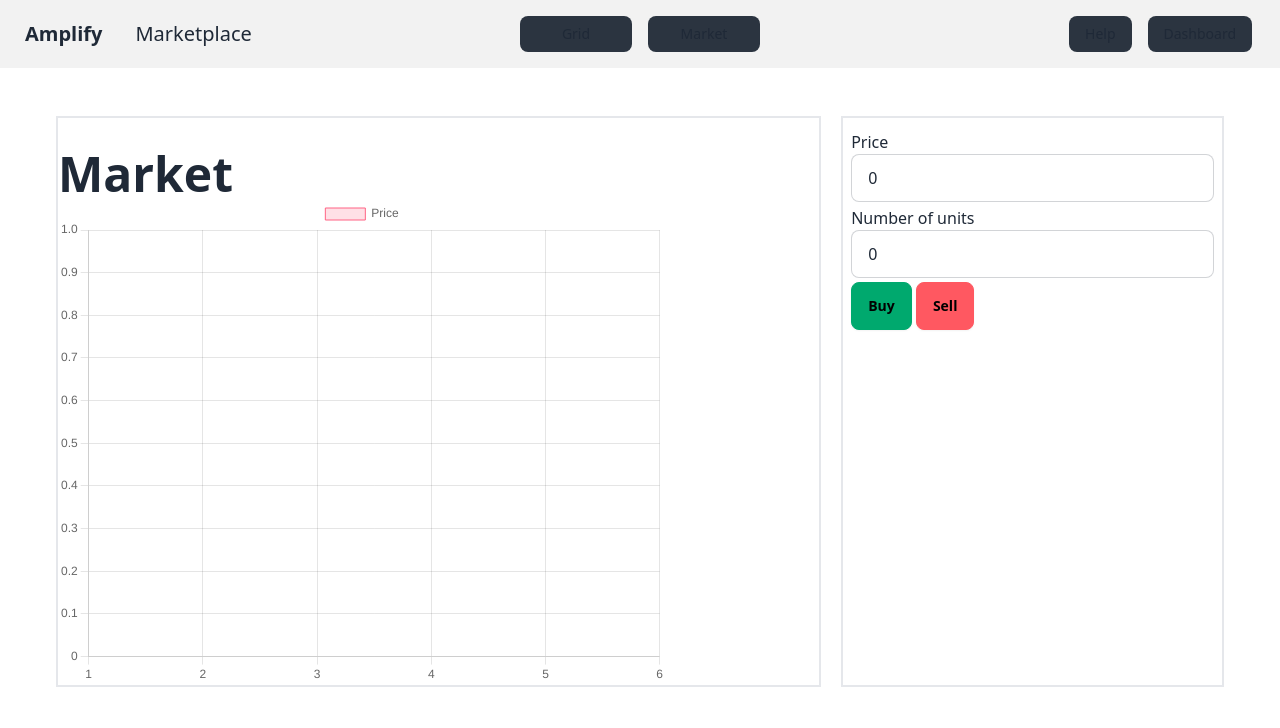
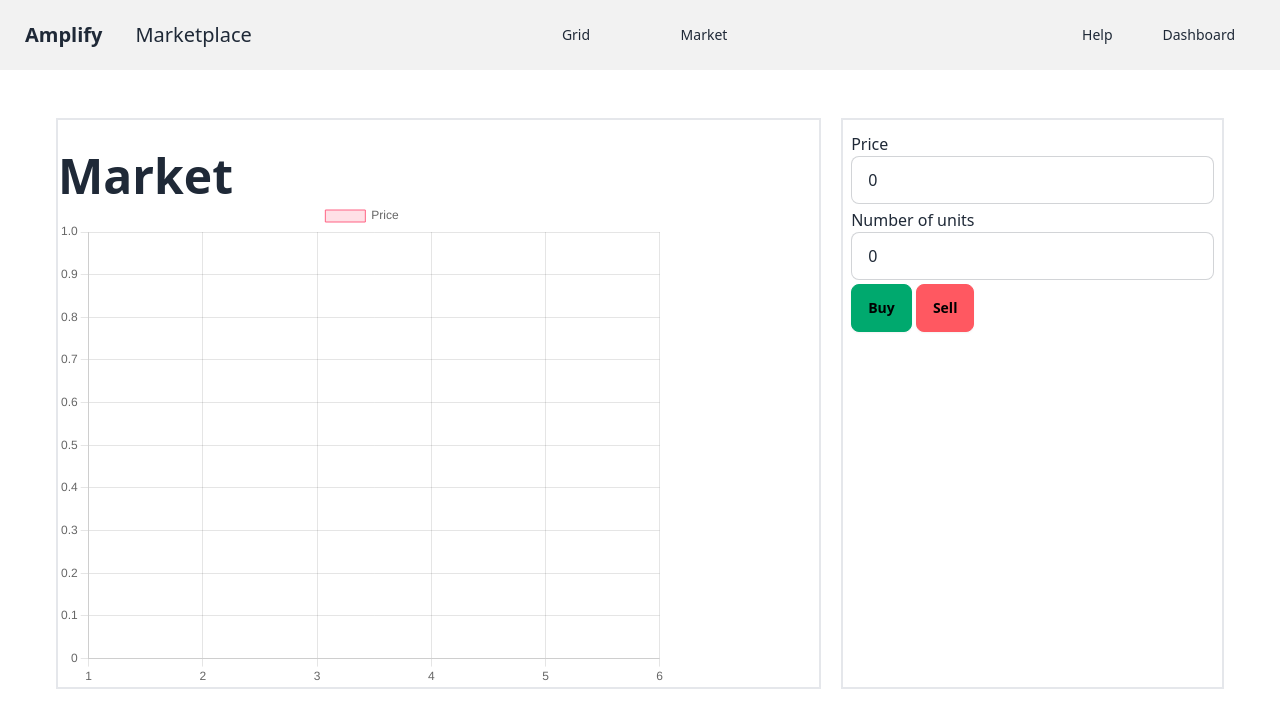
Before and after one commit to COS301-SE-2024/Open-Electricity-Market, a SvelteKit app in the folder Frontend/: page /Main/BiddingMarket in a window 1280 px wide. Shown: the top 728 px of the page. Built offline with nearby package versions, Linux system fonts and the light colour scheme.

Commit message:
Update +layout.svelte
Tweaked it to look better in both themes

```diff
--- a/Frontend/src/routes/Main/+layout.svelte
+++ b/Frontend/src/routes/Main/+layout.svelte
@@ -47,8 +47,8 @@
 
     <div class="navbar-center hidden lg:flex">
       <ul class="menu menu-horizontal px-1">
-        <li class="px-2"><a class="w-28 justify-center bg-neutral" href="/Main/GridSimulation">Grid</a></li>
-        <li class="px-2"><a class="w-28 justify-center bg-neutral" href="/Main/BiddingMarket">Market</a></li>
+        <li class="px-2"><a class="w-28 justify-center btn-ghost" href="/Main/GridSimulation">Grid</a></li>
+        <li class="px-2"><a class="w-28 justify-center btn-ghost" href="/Main/BiddingMarket">Market</a></li>
       </ul>
     </div>
 
@@ -60,9 +60,9 @@
     <!-- svelte-ignore a11y-click-events-have-key-events -->
     <!-- svelte-ignore a11y-no-static-element-interactions -->
     <!-- svelte-ignore a11y-missing-attribute -->
-    <li class="px-2"><a class="w-22 bg-neutral" on:click={showModal}>Help</a></li>
+    <li class="px-2"><a class="w-22 btn-ghost" on:click={showModal}>Help</a></li>
 
-    <li class = "px-2"><a class=" bg-neutral w-22" href="/Main/Dashboard">Dashboard</a></li>
+    <li class = "px-2"><a class=" btn-ghost w-22" href="/Main/Dashboard">Dashboard</a></li>
   </ul>
 
     </div>
```
